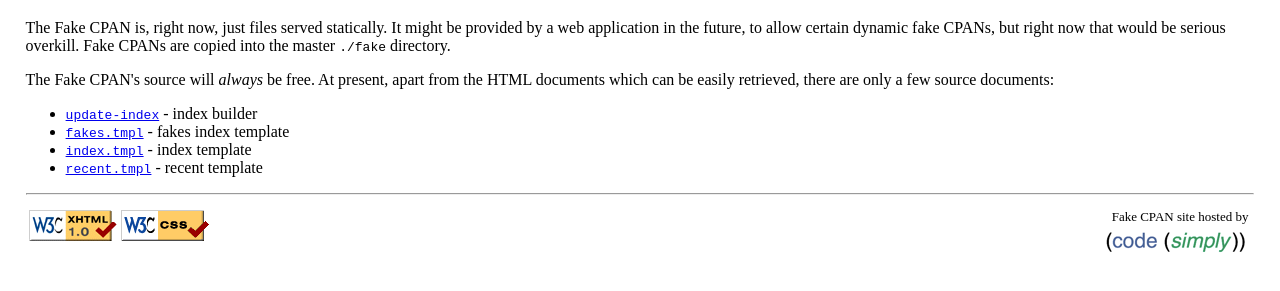
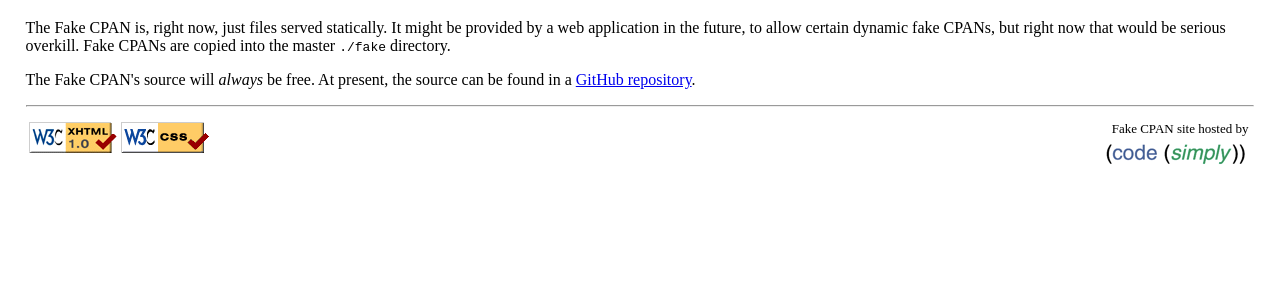
Before and after one commit to rjbs/fakecpan.org, a plain HTML site: page source/index.html in a window 1280 px wide. Shown: the part 61-352 px from the top of the page. Drawn offline with Linux system fonts and the light colour scheme.

Commit message:
link to gh repo

```diff
--- a/source/index.html
+++ b/source/index.html
@@ -22,17 +22,10 @@
 </p>
 
 <p>
-  The Fake CPAN's source will <em>always</em> be free.  At present, apart from
-  the HTML documents which can be easily retrieved, there are only a few source
-  documents:
+  The Fake CPAN's source will <em>always</em> be free.  At present, the source
+  can be found in a <a href='http://github.com/rjbs/fakecpan.org/'>GitHub
+  repository</a>.
 </p>
-
-<ul>
-  <li><a href='update-index'><tt>update-index</tt></a> - index builder</li>
-  <li><a href='fakes.tmpl'><tt>fakes.tmpl</tt></a> - fakes index template</li>
-  <li><a href='index.tmpl'><tt>index.tmpl</tt></a> - index template</li>
-  <li><a href='recent.tmpl'><tt>recent.tmpl</tt></a> - recent template</li>
-</ul>
 
 <hr />
 
```
